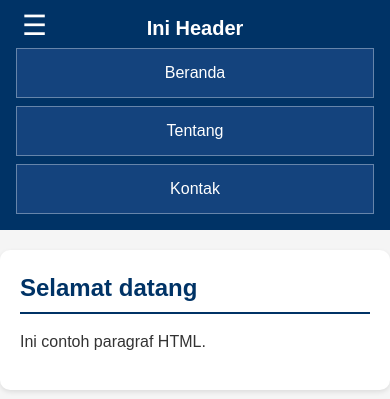
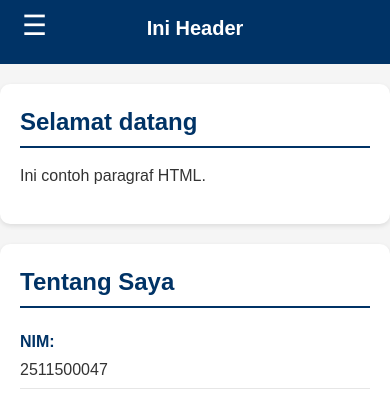
Before and after one commit to 2511500047Pikaaa/2511500047-PWD-GB1J-2526, a PHP site: page /pertemuan-05/index.html in a window 390 px wide. Shown: the top 399 px of the page. Run offline with PHP 8.4, Linux system fonts and the light colour scheme.

Commit message:
styling nav mobile

```diff
--- a/pertemuan-05/style.css
+++ b/pertemuan-05/style.css
@@ -166,6 +166,14 @@ footer {
     top: 8px;
   }
 
+  nav {
+    display: none;
+    flex-direction: column;
+    background: #003366;
+    width: 100%;
+    padding: 5px 0;
+  }
+
   header {
     padding: 16px;
     position: sticky;
```
Also changed, not shown: pertemuan-05/README.md.
